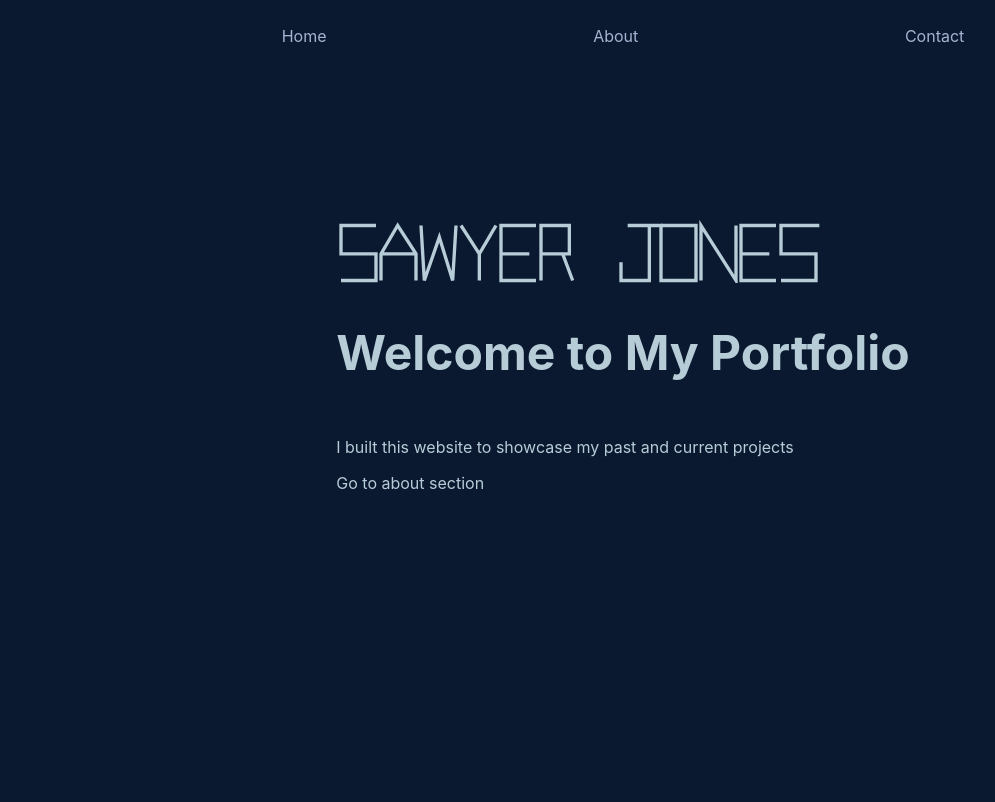
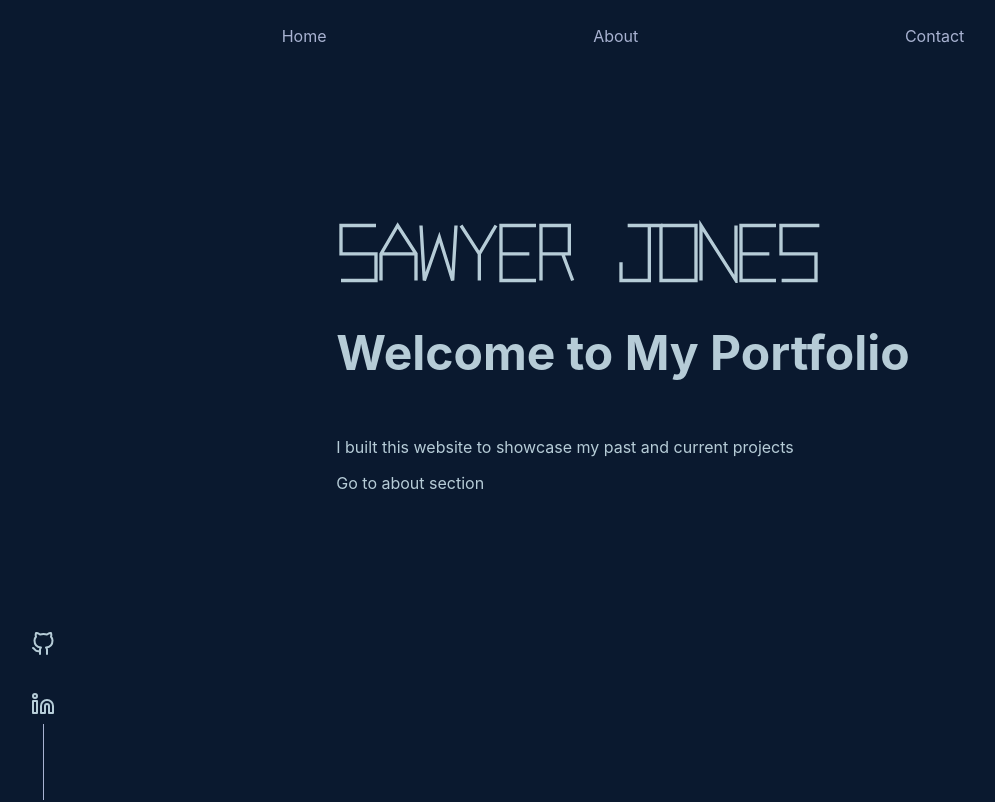
Before and after one commit to sawstepj/portfolio_website, a Next.js app: page / in a window 1280 px wide. Shown: the top 802 px of the page, without its empty margins (17-1012 px from the left). Built offline with nearby package versions, Linux system fonts and the light colour scheme.

Commit message:
SidebarLeft Finished

```diff
--- a/package.json
+++ b/package.json
@@ -10,6 +10,7 @@
   },
   "dependencies": {
     "animejs": "^3.2.1",
+    "feather-icons": "^4.29.0",
     "next": "13.1.2",
     "react": "18.2.0",
     "react-dom": "18.2.0"
--- a/pages/index.js
+++ b/pages/index.js
@@ -8,6 +8,7 @@
 import Navbar from "./navbar";
 import React, { useState, useEffect } from "react";
 import anime from "animejs";
+import SidebarLeft from "./sidebar";
 
 export default function Landing() {
   useEffect(() => {
@@ -31,6 +32,7 @@
         <link rel="icon" href="/favicon.ico" />
       </Head>
       <Navbar />
+      <SidebarLeft />
       <main className={styles.main}>
         <div className={styles.scrollContainer}>
           <div className={styles.home}>
@@ -51,8 +53,7 @@
         </div>
       </main>
 
-      <footer className={styles.footer}>
-      </footer>
+      <footer className={styles.footer}></footer>
     </div>
   );
 }
--- /dev/null
+++ b/pages/sidebar.js
@@ -0,0 +1,57 @@
+import styles from "../styles/Home.module.css";
+import feather from "feather-icons";
+
+export default function SidebarLeft() {
+  return (
+    <div className={styles.sidebar}>
+      <ul className={styles.sidebarList}>
+        <li>
+          <a className={styles.sidebarLink} href="https://github.com/sawstepj">
+            {/* github icon from feather-icons library */}
+            <svg
+              class="feather feather-github"
+              xmlns="http://www.w3.org/2000/svg"
+              role="img"
+              width="24"
+              height="24"
+              viewBox="0 0 24 24"
+              fill="none"
+              stroke="currentColor"
+              stroke-width="2"
+              stroke-linecap="round"
+              stroke-linejoin="round"
+            >
+              <title>GitHub</title>
+              <path d="M9 19c-5 1.5-5-2.5-7-3m14 6v-3.87a3.37 3.37 0 0 0-.94-2.61c3.14-.35 6.44-1.54 6.44-7A5.44 5.44 0 0 0 20 4.77 5.07 5.07 0 0 0 19.91 1S18.73.65 16 2.48a13.38 13.38 0 0 0-7 0C6.27.65 5.09 1 5.09 1A5.07 5.07 0 0 0 5 4.77a5.44 5.44 0 0 0-1.5 3.78c0 5.42 3.3 6.61 6.44 7A3.37 3.37 0 0 0 9 18.13V22"></path>
+            </svg>
+          </a>
+        </li>
+        <li>
+          <a
+            className={styles.sidebarLink}
+            href="https://www.linkedin.com/in/sawyer-jones-36415422b/"
+          >
+            <svg
+              class="feather feather-linkedin"
+              xmlns="http://www.w3.org/2000/svg"
+              role="img"
+              width="24"
+              height="24"
+              viewBox="0 0 24 24"
+              fill="none"
+              stroke="currentColor"
+              stroke-width="2"
+              stroke-linecap="round"
+              stroke-linejoin="round"
+            >
+              <title>LinkedIn</title>
+              <path d="M16 8a6 6 0 0 1 6 6v7h-4v-7a2 2 0 0 0-2-2 2 2 0 0 0-2 2v7h-4v-7a6 6 0 0 1 6-6z"></path>
+              <rect x="2" y="9" width="4" height="12"></rect>
+              <circle cx="4" cy="4" r="2"></circle>
+            </svg>
+          </a>
+        </li>
+      </ul>
+    </div>
+  );
+}
--- a/styles/Home.module.css
+++ b/styles/Home.module.css
@@ -27,7 +27,6 @@
   scroll-behavior: smooth;
   width: 100%;
 }
-
 
 .container::-webkit-scrollbar {
   width: 0;
@@ -61,8 +60,6 @@
   width: 100%;
   z-index: 999;
 }
-
-
 
 .footer {
   display: flex;
@@ -190,7 +187,6 @@
   color: var(--green-text);
 }
 
-
 .about {
   background-color: var(--background-color);
 }
@@ -211,3 +207,43 @@
   height: 100vh;
   background-color: var(--background-color);
 }
+
+.sidebar {
+  display: flex;
+  flex-direction: column;
+  justify-content: center;
+  align-items: center;
+  width: 40px;
+  position: fixed;
+  bottom: 0px;
+  right: auto;
+  left: 40px;
+  z-index: 10;
+  background-color: var(--background-color);
+}
+
+.sidebarList {
+  list-style: none;
+}
+
+.sidebarLink {
+  display: flex;
+  flex-direction: column;
+  justify-content: center;
+  align-items: center;
+  width: 40px;
+  height: 40px;
+  margin: 20px;
+  margin-left: -20px;
+  background-color: var(--background-color);
+  transition: all 0.2s ease-in-out;
+}
+
+.sidebar::after {
+  content: "";
+  display: block;
+  width: 1px;
+  height: 90px;
+  margin: 0px auto;
+  background-color: var(--light-blue-text);
+}
```
Also changed, not shown: 2 other files (tests, documents, lock files or other folders).
